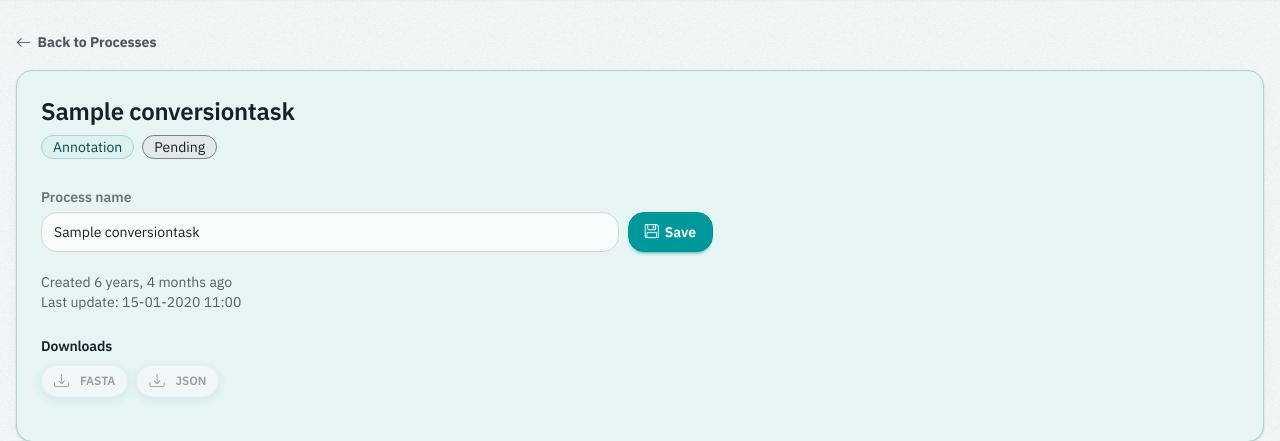
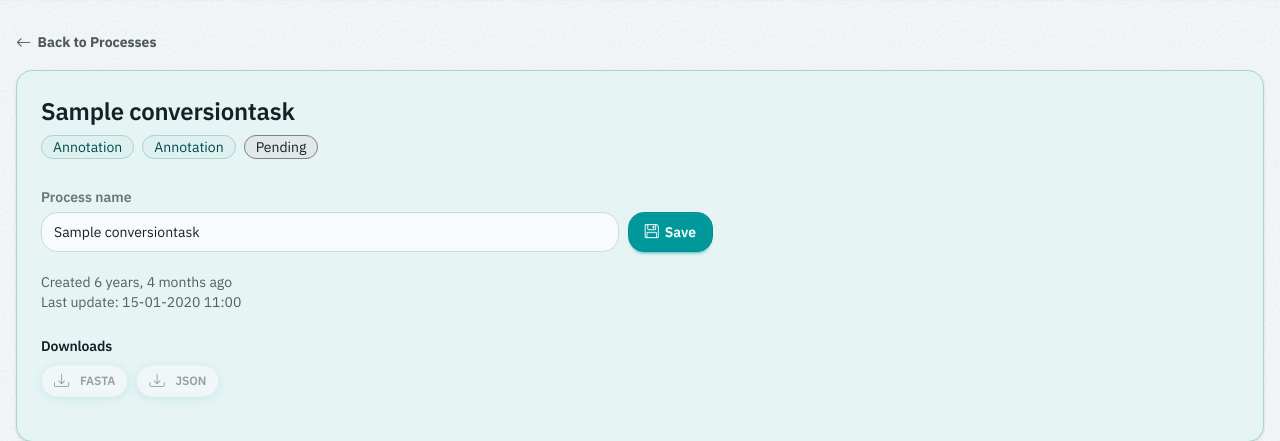
Before and after one commit to mquirosq/cocos, a Django app: page /tasks/1/ in a window 1280 px wide. Shown: the part 66-507 px from the top of the page. Run offline with Django 5.2, Linux system fonts and the light colour scheme; a user stored in the database is signed in; tables that the repository leaves empty hold one stand-in row (values such as "Sample post"); data that the repository does not hold is empty; style sheets or scripts are compiled from the project's sources; parts of the project's set-up code (start-up, migrations or seed data) failed here and were passed over.

Commit message:
refactor: Enhance task status view with dynamic pipeline badges and update status display logic

```diff
--- a/app/conversion/views.py
+++ b/app/conversion/views.py
@@ -4,7 +4,7 @@ import os
 from django.contrib import messages
 from django.contrib.auth.decorators import login_required
 from django.core.paginator import Paginator
-from django.http import HttpResponse, HttpResponseServerError
+from django.http import HttpResponse
 from django.shortcuts import get_object_or_404, redirect, render
 from django.views.decorators.http import require_POST
 
@@ -20,7 +20,7 @@ from .services import (
     rename_process_group,
     get_fasta_upload_for_task,
 )
-from .presentation import format_source_job_label, status_badge_class
+from .presentation import format_source_job_label, status_badge_class, pipeline_label
 from .tasks import (
     poll_annotation_from_assembly_start,
     poll_annotation_start,
@@ -369,10 +369,22 @@ def task_status_view(request, task_id):
         ('json' if context['has_json_attempts'] else 'annotation')
     )
 
+    pipeline_badges = []
+    if assembly_task:
+        pipeline_badges.append(pipeline_label(assembly_task.task_type))
+    if latest_annotation:
+        pipeline_badges.append('Annotation')
+    elif latest_json:
+        pipeline_badges.append('From JSON')
+
+    latest_task = latest_step if latest_step else (assembly_task if assembly_task else task)
+    latest_task_status = latest_task.status if latest_task else task.status
+
     return render(request, 'conversion/task_status.html', {
         'task': task,
         'process_name': context['process_name'],
-        'pipeline_type': context['pipeline_type'],
+        'pipeline_type': pipeline_label(task.task_type),
+        'pipeline_badges': pipeline_badges,
         'assembly_task': assembly_task,
         'latest_step': latest_step,
         'latest_step_label': latest_step_label,
@@ -381,12 +393,12 @@ def task_status_view(request, task_id):
         'json_download_task_id': json_download_task_id,
         'can_annotate': can_annotate,
         'can_retry_annotation': can_retry,
-        'status_badge': status_badge_class(task.status),
+        'status_badge': status_badge_class(latest_task_status),
+        'latest_task_status': latest_task_status,
         'assembly_status_badge': status_badge_class(assembly_task.status) if assembly_task else None,
         'latest_step_status_badge': status_badge_class(latest_step.status) if latest_step else None,
         'auto_annotated_assembly': auto_annotated,
-        'process_kind': process_kind,
-    })
+        'process_kind': process_kind,    })
 
 @login_required
 def download_json_view(request, task_id):
--- a/app/templates/conversion/task_status.html
+++ b/app/templates/conversion/task_status.html
@@ -15,8 +15,10 @@
     <div class="card-body">
       <h1 class="card-title text-2xl process-title-text">{{ process_name }}</h1>
       <div class="flex flex-wrap items-center gap-2">
-        <span class="badge badge-soft process-pipeline-badge">{{ pipeline_type }}</span>
-        <span class="badge process-status-badge {{ status_badge }}">{{ task.status|capfirst }}</span>
+        {% for badge in pipeline_badges %}
+          <span class="badge badge-soft process-pipeline-badge">{{ badge }}</span>
+        {% endfor %}
+        <span class="badge process-status-badge {{ status_badge }}">{{ latest_task_status|capfirst }}</span>
       </div>
 
       <form method="post" action="{% url 'conversion:rename_process' task.id %}" class="mt-4 max-w-2xl process-name-form">
```
